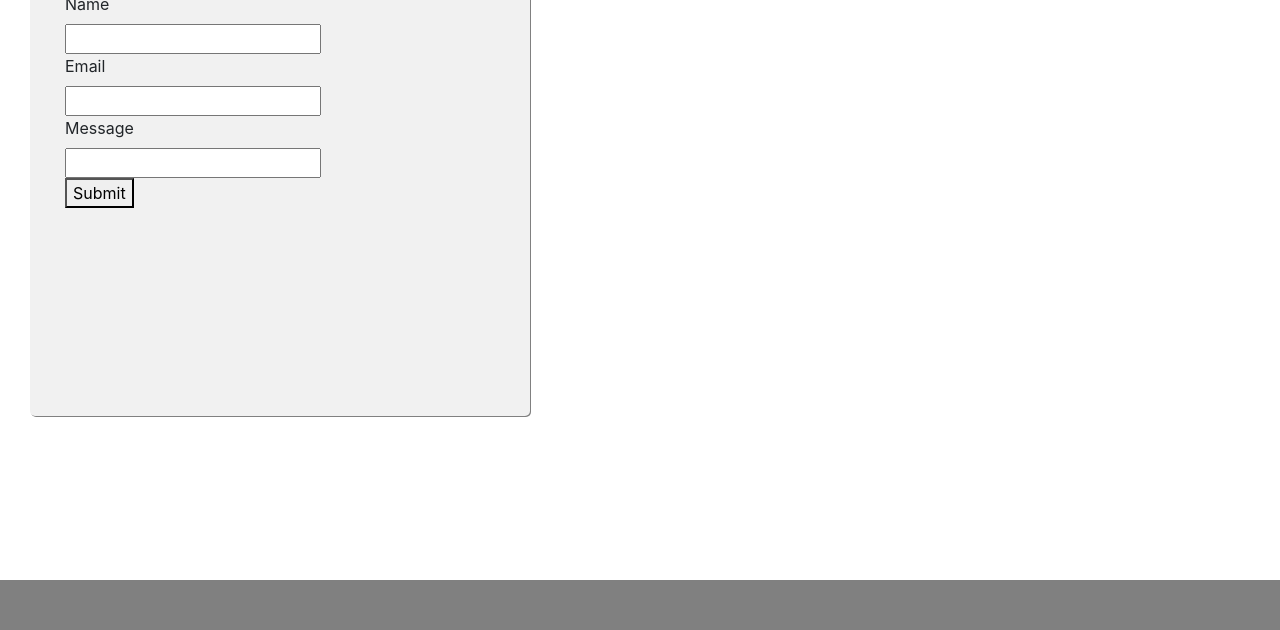
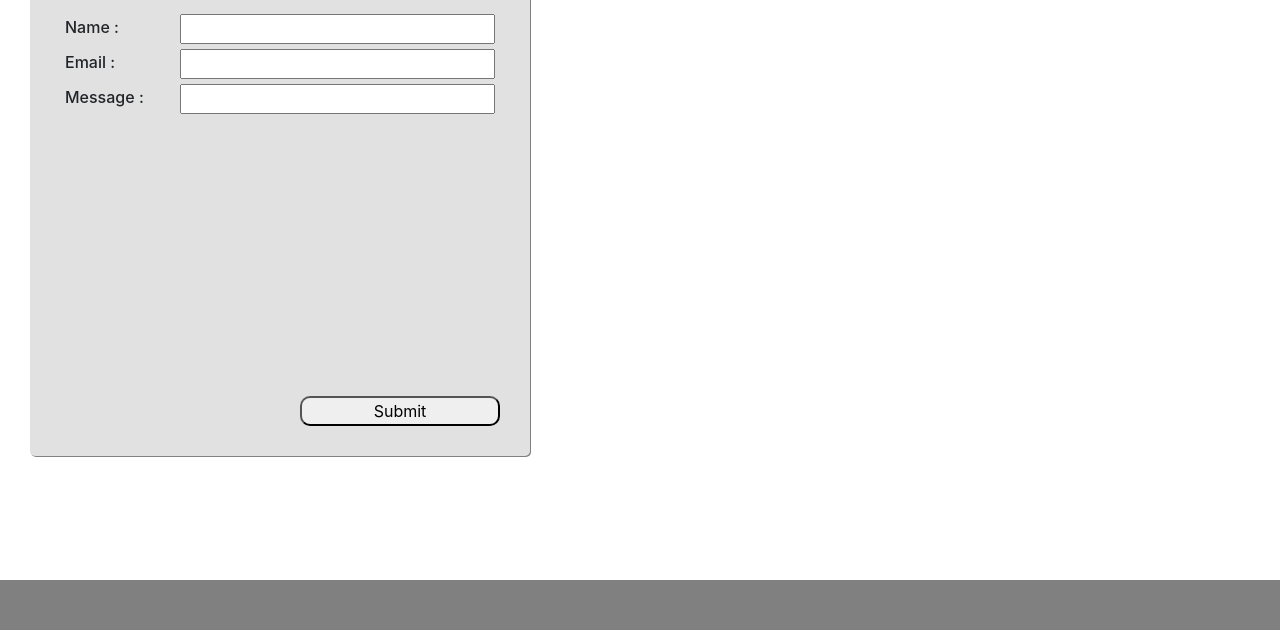
Before and after one commit to mitchellmunderwood/Portfolio-1.0-HTML-CSS, a plain HTML site: page index.html in a window 1280 px wide. Shown: the part 170-800 px from the top of the page. Drawn offline with nearby package versions, Linux system fonts and the light colour scheme.

Commit message:
Further developed Contact form for style

```diff
--- a/index.html
+++ b/index.html
@@ -21,11 +21,52 @@
         form {
             max-width: 500px;
             min-height: 500px;
-            background: #f1f1f1;
+            background: #e1e1e1;
             border-radius: 5px;
             box-shadow: grey 1px 1px;
             padding: 20px;
         }
+        form h1 {
+            margin-bottom: 30px;
+        }
+
+        form h6 {
+           margin: 0px;
+           padding: 4px 0px;
+
+
+        }
+
+        form button {
+            margin-top: 10px;
+            width: 200px;
+            position: absolute;
+            bottom: 10px;
+            right: 10px;
+            border-radius: 10px;
+
+        }
+
+        form button:hover {
+            color: white;
+            background: grey;
+        }
+
+        .container {
+            height: 500px;
+            position: relative;
+
+        }
+
+        .row {
+            margin-top: 5px;
+
+        }
+
+        form input {
+            width: 100%;
+        }
+
 
     </style>
 </head>
@@ -46,33 +87,29 @@
             <div class="container">
                 <h1>Contact</h1>
                 <div class="row">
-                    <div class="col md-3">
-                        <label for="">
-                            Name
-                        </label>
-                        <br>
+                    <div class="col-3">
+                        <h6>Name :</h6>
+                    </div>
+                    <div class="col-9">
                         <input type="text">
                     </div>
-
-                </div>
-                <div class="row">
-                    <div class="col md-3">
-                        <label for="">
-                            Email
-                        </label>
-                        <br>
+                </div><div class="row">
+                    <div class="col-3">
+                        <h6>Email :</h6>
+                    </div>
+                    <div class="col-9">
                         <input type="text">
                     </div>
                 </div>
                 <div class="row">
-                    <div class="col md-3">
-                        <label for="">
-                            Message
-                        </label>
-                        <br>
+                    <div class="col-3">
+                        <h6>Message :</h6>
+                    </div>
+                    <div class="col-9">
                         <input type="text">
                     </div>
                 </div>
+
                 <button>Submit</button>
             </div>
         </form>
```
